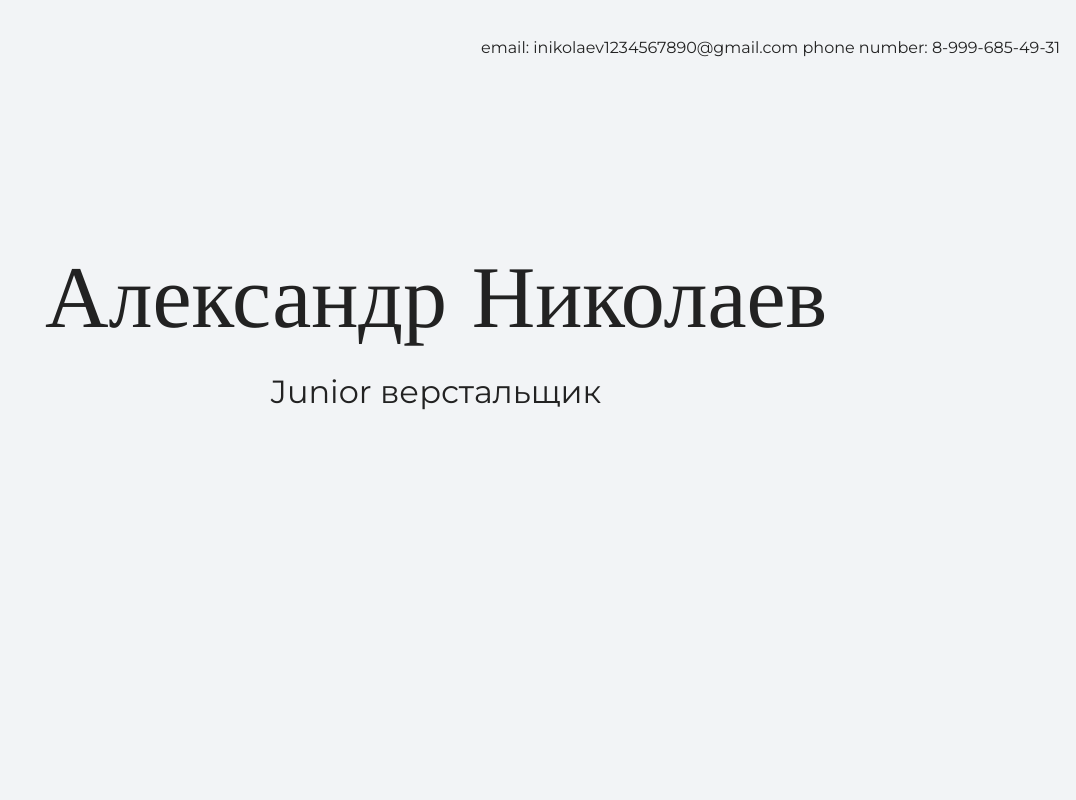
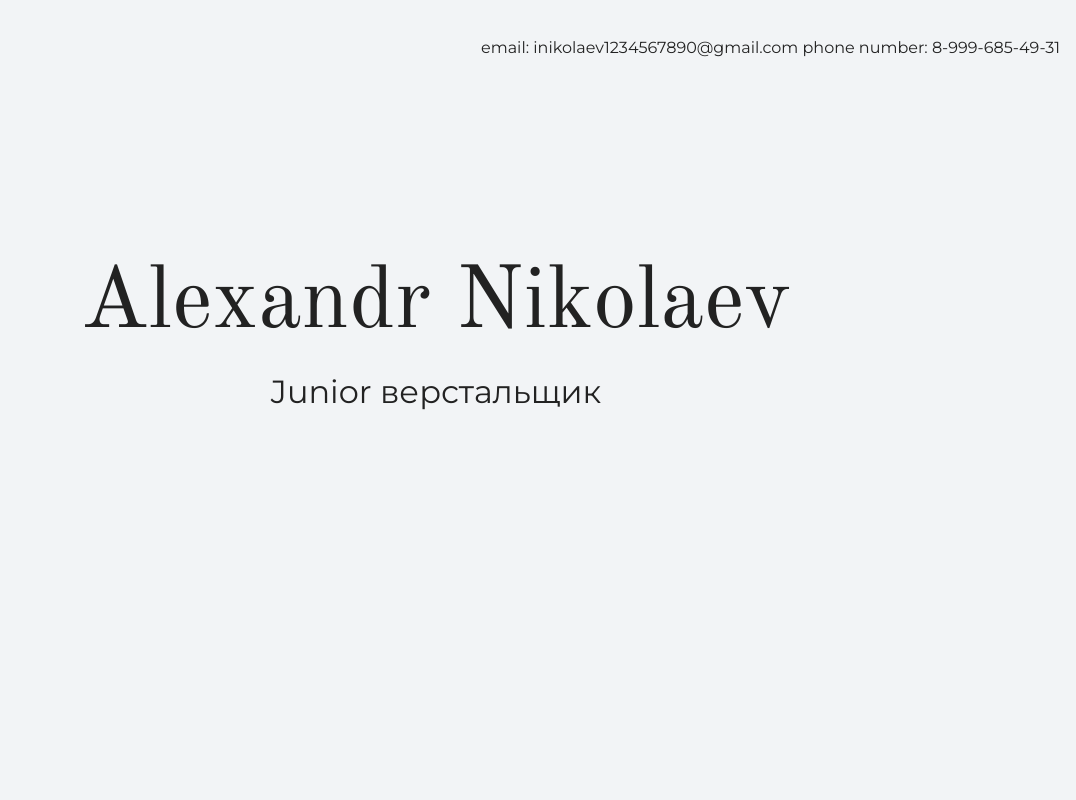
Before and after one commit to TONTUSU/my_site, a plain HTML site: page index.html in a window 1280 px wide. Shown: the top 800 px of the page, without its empty margins (204-1280 px from the left). Drawn offline with nearby package versions, Linux system fonts and the light colour scheme.

Commit message:
Меняем текст на главной странице

```diff
--- a/index.html
+++ b/index.html
@@ -16,7 +16,7 @@
 
     <section class="hero-image">
       <div class="container">
-        <h1 class="heading">Александр Николаев</h1>
+        <h1 class="heading">Alexandr Nikolaev</h1>
         <p>Junior верстальщик</p>
       </div>
     </section>
```
